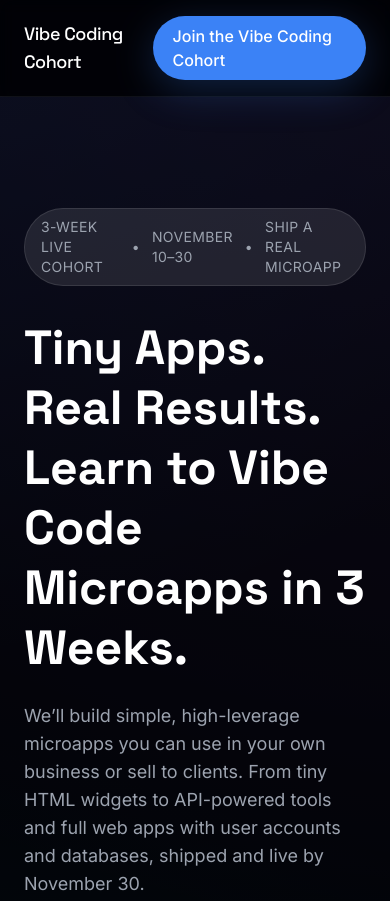
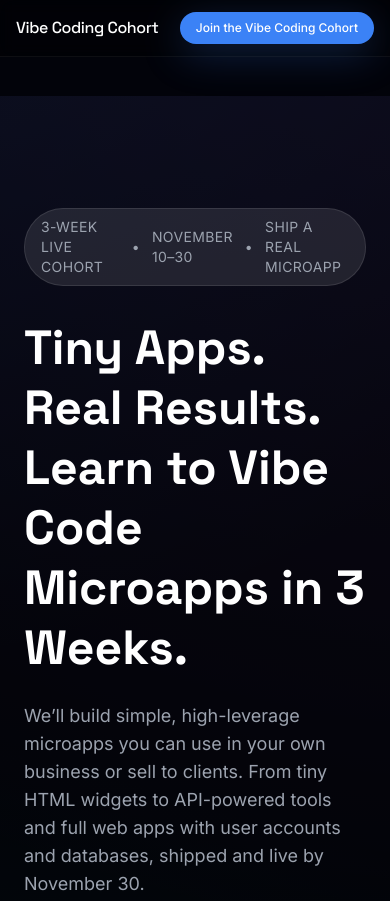
Before and after one commit to hcthisen/cohort-salespage, a plain HTML site: page index.html in a window 390 px wide. Shown: the top 901 px of the page. Drawn offline with nearby package versions, Linux system fonts and the light colour scheme.

Commit message:
Adjust mobile nav typography

```diff
--- a/index.html
+++ b/index.html
@@ -51,14 +51,14 @@
   <div class="min-h-screen">
     <!-- Navigation -->
     <nav class="fixed top-0 left-0 right-0 z-50 bg-black/40 backdrop-blur border-b border-white/5">
-      <div class="max-w-6xl mx-auto flex items-center justify-between px-6 py-4">
-        <a href="#hero" class="font-heading text-lg tracking-tight">Vibe Coding Cohort</a>
+      <div class="max-w-6xl mx-auto flex items-center justify-between px-4 sm:px-6 py-3 md:py-4">
+        <a href="#hero" class="font-heading text-base md:text-lg tracking-tight">Vibe Coding Cohort</a>
         <div class="hidden md:flex items-center gap-8 text-sm">
           <a href="#curriculum" class="text-muted hover:text-white transition">Curriculum</a>
           <a href="#offer" class="text-muted hover:text-white transition">What You Get</a>
           <a href="#faq" class="text-muted hover:text-white transition">FAQ</a>
         </div>
-        <a href="https://example.com/checkout" class="px-5 py-2 rounded-full bg-accent text-white font-medium shadow-glow transition transform hover:scale-[1.02]">Join the Vibe Coding Cohort</a>
+        <a href="https://example.com/checkout" class="px-4 sm:px-5 py-2 rounded-full bg-accent text-white font-medium text-xs sm:text-sm md:text-base whitespace-nowrap shadow-glow transition transform hover:scale-[1.02]">Join the Vibe Coding Cohort</a>
       </div>
     </nav>
 
```
